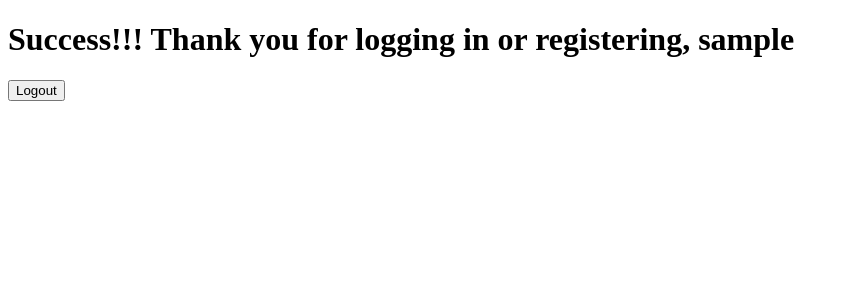
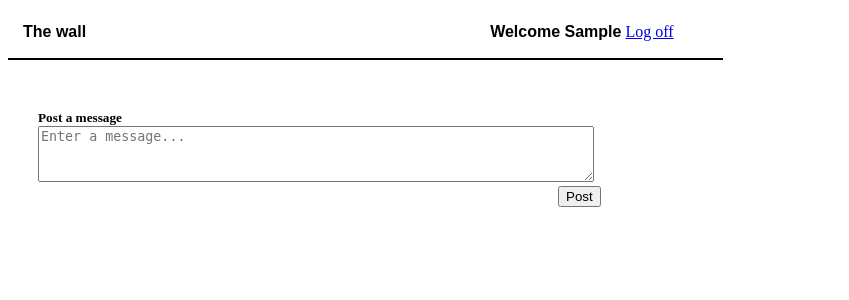
Before and after one commit to g-ramirez/git_projects, a Flask app: template login_and_register/templates/success.html in a window 1280 px wide. Shown: the top 300 px of the page, without its empty margins (0-849 px from the left). Run offline with Flask 2, Linux system fonts and the light colour scheme; the template is opened without the code that fills it: most values are stand-ins (such as "Sample title", 1, 10 or a date in 2020).

Commit message:
adding awesome wall

```diff
--- a/login_and_register/server.py
+++ b/login_and_register/server.py
@@ -2,11 +2,13 @@ from flask import Flask, request, session, render_template, flash, redirect
 from myslconnect import MySQLConnector
 from flask.ext.bcrypt import Bcrypt
 from validate_email import validate_email
+from datetime import datetime
 
 app = Flask(__name__)
 app.secret_key = "some_secret"
 bcrypt = Bcrypt(app)
 mysql = MySQLConnector(app, 'login_and_register')
+
 
 @app.route("/", methods=['GET'])
 def show_index():
@@ -24,11 +26,16 @@ def login():
     if not bcrypt.check_password_hash( get_user_password(request.form['email']), request.form['password']):
         flash("The entered password does not match the password in our records")
         return redirect("/")
-    session['email'] = request.form['email']
-    return render_template("success.html", username=session['email'])
+    session['first_name'] = get_first_name(request.form['email'])
+    session['user_id'] = get_user_id(request.form['email'])
+    return render_template("success.html", first_name=session['first_name'], messages=get_all_messages(), user_id=session['user_id'])
+
+@app.route("/wall", methods=['get'])
+def show_wall():
+    return render_template("success.html", first_name=session['first_name'], messages=get_all_messages(), user_id=session['user_id'])
 
 
-@app.route('/logout', methods=['POST'])
+@app.route('/logout', methods=['GET'])
 def logout():
     session.clear()
     return redirect('/')
@@ -50,6 +57,16 @@ def register():
         flash("One or more of the specified names are either not longer than 2 characters or contain a digit")
     create_user(request.form['email'], request.form['password'])
     return render_template("success.html", username=request.form['email'])
+
+@app.route("/message", methods=['POST'])
+def handle_message():
+    write_message_to_db(request.form['user-id'], request.form['message'])
+    return redirect("/wall")
+
+@app.route("/comment/<message_id>", methods=['POST'])
+def handle_comment(message_id):
+    write_comment_to_db(message_id, request.form['user-id'], request.form['comment'])
+    return redirect("/wall")
 
 def user_exists(email):
     query = "select * from users where email = '{}';".format(email)
@@ -85,5 +102,52 @@ def names_are_valid(first_name, last_name):
         return False
     return True
 
+def get_first_name(email):
+    query = "select first_name from users where email = '{}';".format(email)
+    return mysql.query_db(query)[0]['first_name']
+
+def get_all_messages():
+    query = "select * from messages;"
+    return mysql.query_db(query)
+
+def get_message_comments(message_id):
+    query = "select * from comments where message_id = {};".format(message_id)
+    return mysql.query_db(query)
+
+app.jinja_env.globals.update(get_message_comments=get_message_comments)
+
+def get_user_id(email):
+    query = "select id from users where email = '{}';".format(email)
+    return mysql.query_db(query)[0]['id']
+
+def write_message_to_db(user_id, message):
+    query = "insert into messages (user_id, message, created_at, updated_at) VALUES (:user_id, :message, NOW(), NOW());"
+    query_data = {"user_id" : user_id,
+                  "message" : message }
+    mysql.query_db(query, query_data)
+
+def write_comment_to_db(message_id, user_id, comment):
+    query = "insert into comments (message_id, user_id, comment, created_at, updated_at) VALUES (:message_id, :user_id, :comment, NOW(), NOW());"
+    query_data = {"message_id" : message_id,
+                   "user_id" : user_id,
+                   "comment" : comment}
+    mysql.query_db(query, query_data)
+
+def get_message_author(user_id):
+    query = "select first_name from users where id = {};".format(user_id)
+    return mysql.query_db(query)[0]['first_name']
+app.jinja_env.globals.update(get_message_author=get_message_author)
+
+def get_comment_author(user_id):
+    query = "select first_name from users where id = {};".format(user_id)
+    return mysql.query_db(query)[0]['first_name']
+
+app.jinja_env.globals.update(get_comment_author=get_comment_author)
+
+def get_readable_timestamp(timestamp):
+    return timestamp.strftime("%B %d %Y")
+
+app.jinja_env.globals.update(get_readable_timestamp=get_readable_timestamp)
+
 if __name__ == "__main__":
     app.run(debug=True)
--- /dev/null
+++ b/login_and_register/static/wall.css
@@ -0,0 +1,45 @@
+.header {
+  display: inline-block;
+  height: 50px;
+  margin: 0;
+  padding: 0;
+  width: 715px;
+  border-bottom: solid black 2px;
+}
+  .title {
+    display: inline-block;
+    margin: 15px 0 0 15px;
+    padding: 0;
+    font-weight: bold;
+    font-family: sans-serif;
+  }
+  .welcome {
+    display: inline-block;
+    margin: 15px 0 0 400px;
+    vertical-align: top;
+    padding: 0;
+    font-weight: bold;
+    font-family: sans-serif;
+  }
+
+.message-box {
+  margin: 50px 0 0 30px;
+}
+.message {
+  margin-left: 25px;
+}
+  h5 {
+    margin: 0px;
+    padding: 0px;
+  }
+  textarea {
+    width: 550px;
+    height: 50px;
+  }
+
+  input {
+    margin-left: 520px;
+  }
+  .comment {
+    margin-left: 15px;
+  }
--- a/login_and_register/templates/success.html
+++ b/login_and_register/templates/success.html
@@ -2,12 +2,54 @@
 <html>
   <head>
     <meta charset="utf-8">
-    <title>Success</title>
+    <title>Wall</title>
+    <link rel="stylesheet" type="text/css" href="../static/wall.css">
   </head>
   <body>
-    <h1>Success!!! Thank you for logging in or registering, {{username}}</h1>
-    <form action="/logout" method="post">
-      <button type="submit">Logout</button>
-    </form>
+
+    {% if first_name %}
+      <div class="header">
+        <p class="title">The wall</p>
+        <p class="welcome">Welcome {{first_name}}</p>
+        <a href="http://localhost:5000/logout">Log off</a>
+      </div>
+    {% else %}
+    <div class="header">
+      <p class="title">The wall</p>
+      <p class="welcome">You are not logged in!</p>
+      <a href="http://localhost:5000/">Log in</a>
+    </div>
+    {% endif %}
+    <div class="message-box">
+      <h5>Post a message</h5>
+      <form action="/message" method="post">
+        <textarea name="message" placeholder="Enter a message..."></textarea>
+        <input type="hidden" name="user-id" value="{{user_id}}">
+        <br>
+        <input type="submit" value="Post">
+      </form>
+    </div>
+    {% if messages %}
+      {% for message in messages %}
+      <div class="message">
+        <h3>{{get_message_author(message['user_id'])}} - {{get_readable_timestamp(message['created_at'])}}
+        <p>{{message['message']}}</p>
+        {% if get_message_comments(message['id']) %}
+          {% for comment in get_message_comments(message['id']) %}
+            <div class="comment">
+              <h4>{{get_comment_author(comment['user_id'])}} - {{get_readable_timestamp(comment['created_at'])}}</h4>
+              <p>{{comment['comment']}}</p>
+            </div>
+          {% endfor %}
+        {% endif %}
+        <form action="/comment/{{message['id']}}" method="post">
+          <textarea name="comment" placeholder="Enter a comment..."></textarea>
+          <input type="hidden" name="user-id" value="{{user_id}}">
+          <br>
+          <input type="submit" value="Post">
+        </form>
+      </div>
+      {% endfor %}
+    {% endif %}
   </body>
 </html>
```
Also changed, not shown: 1 other file.
